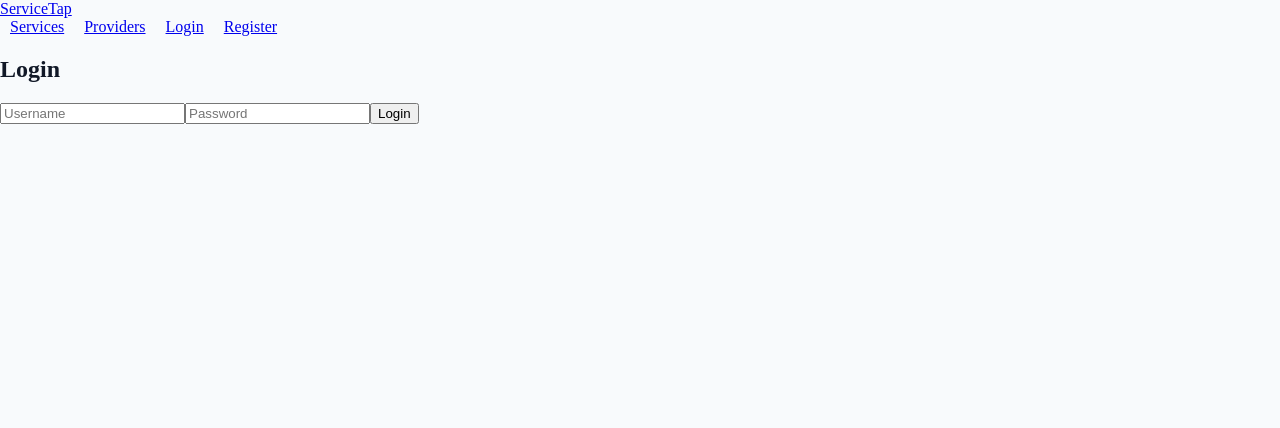
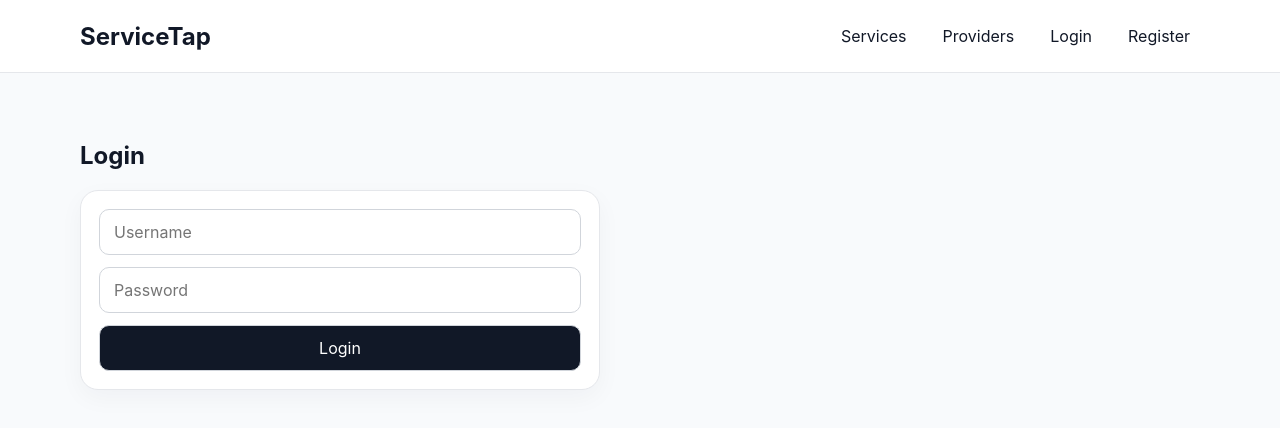
Before and after one commit to Sayid03/service-tap, a React app in the folder frontend/: page /login in a window 1280 px wide. Shown: the top 428 px of the page. Built offline with nearby package versions, Linux system fonts and the light colour scheme; no server answers; the HTML template or start-up script is replaced by a standard one.

Commit message:
Fixing index.css

```diff
--- a/frontend/src/index.css
+++ b/frontend/src/index.css
@@ -1,11 +1,160 @@
+:root {
+  font-family: Inter, Arial, sans-serif;
+  color: #111827;
+  background: #f8fafc;
+}
+
+* {
+  box-sizing: border-box;
+}
+
 body {
   margin: 0;
   background: #f8fafc;
   color: #111827;
 }
 
+a {
+  text-decoration: none;
+  color: inherit;
+}
+
+button,
+input,
+select,
+textarea {
+  font: inherit;
+}
+
+.container {
+  width: min(1120px, calc(100% - 32px));
+  margin: 0 auto;
+}
+
 main.container {
   padding-bottom: 56px;
+}
+
+.navbar {
+  background: white;
+  border-bottom: 1px solid #e5e7eb;
+}
+
+.nav-inner {
+  display: flex;
+  justify-content: space-between;
+  align-items: center;
+  padding: 18px 0;
+}
+
+.brand {
+  font-size: 24px;
+  font-weight: 700;
+}
+
+.nav-links {
+  display: flex;
+  gap: 16px;
+  align-items: center;
+  flex-wrap: wrap;
+}
+
+.nav-links a {
+  padding: 8px 10px;
+  border-radius: 10px;
+}
+
+.nav-links a:hover {
+  background: #f3f4f6;
+}
+
+.hero {
+  padding: 72px 0;
+}
+
+.hero-actions {
+  display: flex;
+  gap: 12px;
+  margin-top: 24px;
+  flex-wrap: wrap;
+}
+
+.btn {
+  background: #111827;
+  color: white;
+  padding: 12px 18px;
+  border-radius: 12px;
+  display: inline-flex;
+  align-items: center;
+  justify-content: center;
+  font-weight: 600;
+  border: none;
+  cursor: pointer;
+  transition: transform 0.15s ease, opacity 0.15s ease;
+}
+
+.btn:hover {
+  opacity: 0.95;
+  transform: translateY(-1px);
+}
+
+.btn-secondary {
+  background: white;
+  color: #111827;
+  border: 1px solid #d1d5db;
+}
+
+.grid {
+  display: grid;
+  grid-template-columns: repeat(auto-fit, minmax(260px, 1fr));
+  gap: 16px;
+  padding: 24px 0 48px;
+}
+
+.card,
+.form-card {
+  background: white;
+  border: 1px solid #e5e7eb;
+  border-radius: 18px;
+  padding: 18px;
+  box-shadow: 0 8px 24px rgba(15, 23, 42, 0.04);
+}
+
+.form-page {
+  padding: 48px 0;
+}
+
+.form-card {
+  max-width: 520px;
+  display: flex;
+  flex-direction: column;
+  gap: 12px;
+}
+
+label {
+  display: flex;
+  flex-direction: column;
+  gap: 8px;
+  font-weight: 600;
+}
+
+textarea {
+  resize: vertical;
+  min-height: 120px;
+}
+
+input,
+select,
+textarea,
+button {
+  padding: 12px 14px;
+  border-radius: 10px;
+  border: 1px solid #d1d5db;
+}
+
+button {
+  background: #111827;
+  color: white;
 }
 
 .section-space {
@@ -112,14 +261,6 @@ main.container {
   color: #374151;
 }
 
-.card {
-  background: white;
-  border: 1px solid #e5e7eb;
-  border-radius: 18px;
-  padding: 18px;
-  box-shadow: 0 8px 24px rgba(15, 23, 42, 0.04);
-}
-
 .service-card,
 .provider-card,
 .category-card {
@@ -171,36 +312,10 @@ main.container {
   gap: 18px;
 }
 
-.btn {
-  background: #111827;
-  color: white;
-  padding: 12px 18px;
-  border-radius: 12px;
-  display: inline-flex;
-  align-items: center;
-  justify-content: center;
-  font-weight: 600;
-  transition: transform 0.15s ease, opacity 0.15s ease;
-}
-
-.btn:hover {
-  opacity: 0.95;
-  transform: translateY(-1px);
-}
-
-.btn-secondary {
-  background: white;
-  color: #111827;
-  border: 1px solid #d1d5db;
-}
-
-.nav-links a {
-  padding: 8px 10px;
-  border-radius: 10px;
-}
-
-.nav-links a:hover {
-  background: #f3f4f6;
+.filters-grid {
+  display: grid;
+  grid-template-columns: repeat(auto-fit, minmax(220px, 1fr));
+  gap: 16px;
 }
 
 @media (max-width: 900px) {
```
